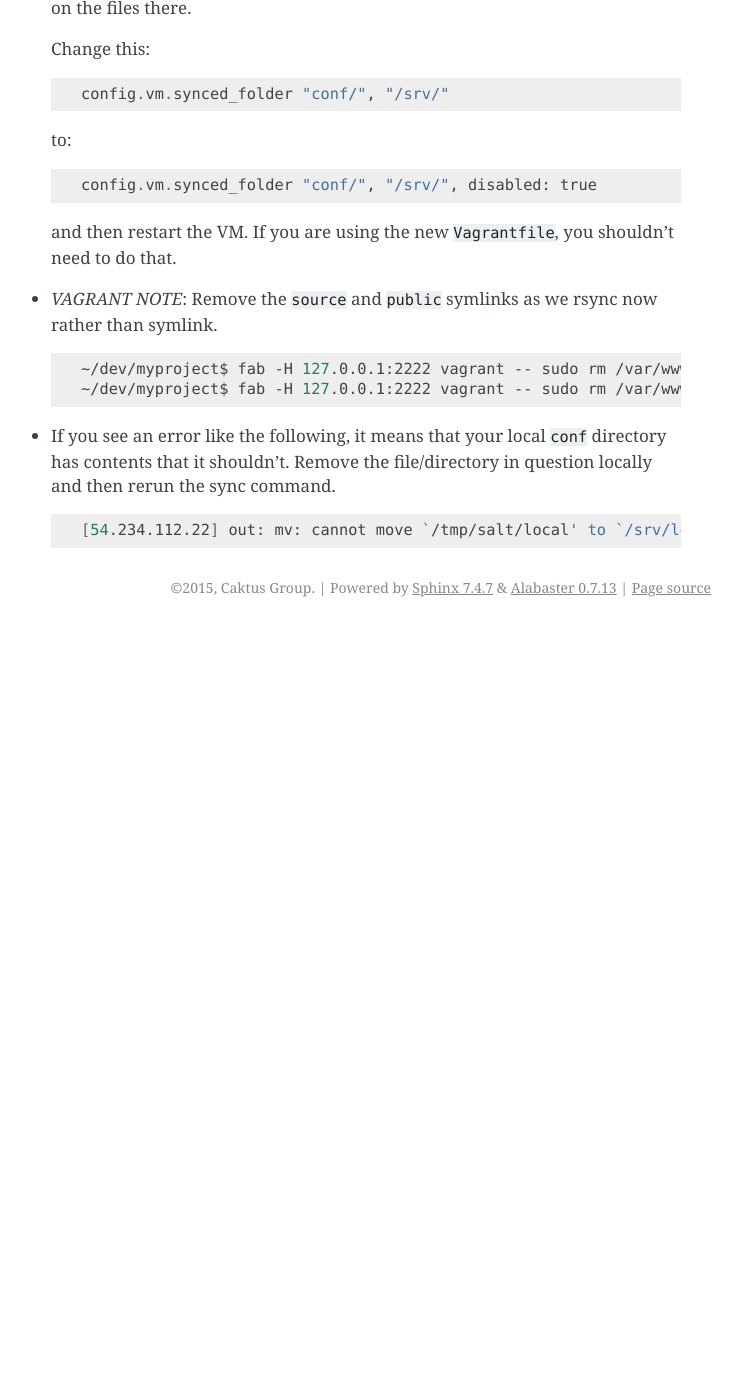
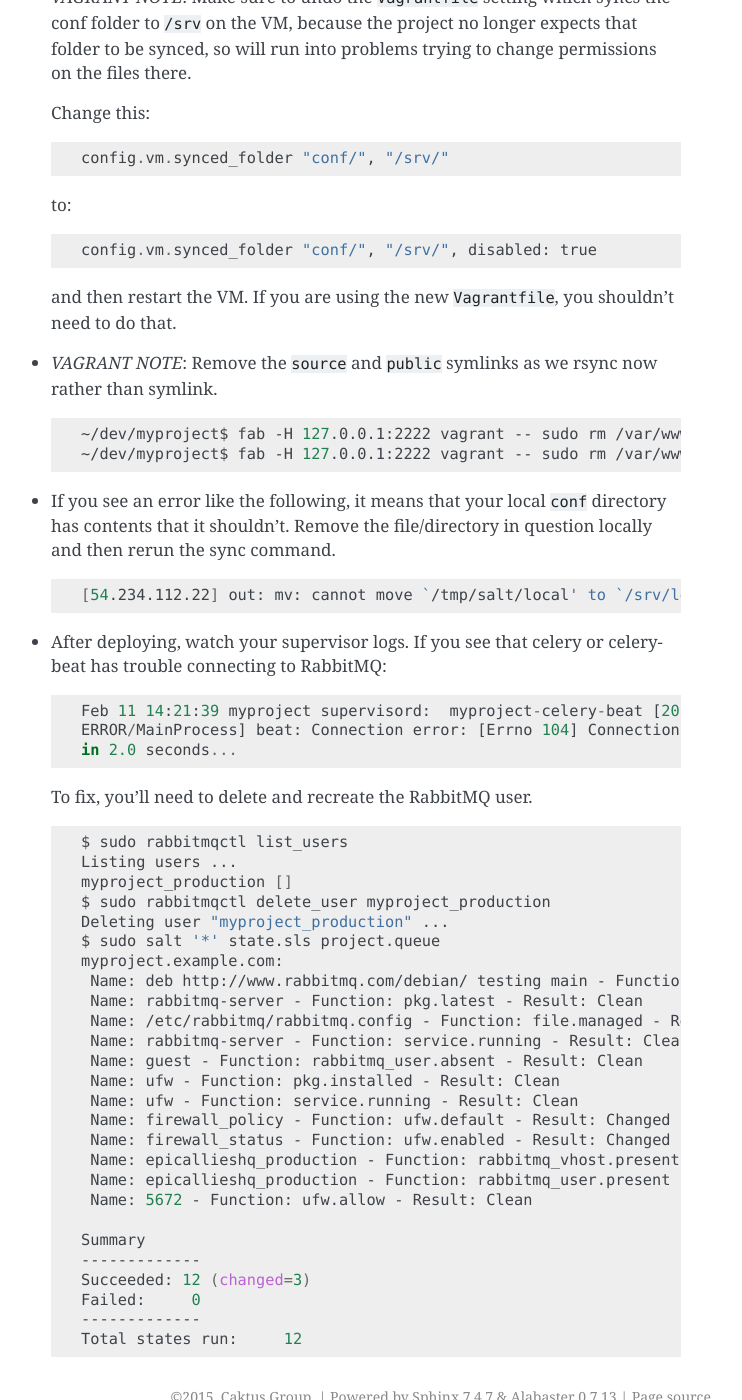
Before and after one commit to caktus/guidebook, a Sphinx documentation site: the page built from source/margarita/upgrading.rst, in a window 1280 px wide and 1400 px high, scrolled down 12205 px. Shown: the whole window, without its empty margins (399-1141 px from the left). Built offline with Sphinx 7.4.7, drawn with Linux system fonts in a browser that asks for light colours; before the commit the page ends 12832 px from its top, so only the background shows below that; some of the changed text lies outside the part shown.

Commit message:
Add tips about a common upgrade issue

```diff
--- a/source/margarita/upgrading.rst
+++ b/source/margarita/upgrading.rst
@@ -464,6 +464,9 @@ Deploy!!!
 
 And of course that worked! If not, let us know so we can help.
 
+Keep a close eye on your logs (especially the supervisord ones). If you see celery having difficulty
+connection to RabbitMQ, see the :ref:`Troubleshooting <troubleshooting>` section below.
+
 
 .. _encrypt-secrets:
 
@@ -621,3 +626,41 @@ we're not sure.
   .. code-block:: bash
 
      [54.234.112.22] out: mv: cannot move `/tmp/salt/local' to `/srv/local': Directory not empty
+
+* After deploying, watch your supervisor logs. If you see that celery or celery-beat has trouble
+  connecting to RabbitMQ::
+
+     Feb 11 14:21:39 myproject supervisord:  myproject-celery-beat [2016-02-11 14:21:39,811:
+     ERROR/MainProcess] beat: Connection error: [Errno 104] Connection reset by peer. Trying again
+     in 2.0 seconds...
+
+  To fix, you'll need to delete and recreate the RabbitMQ user.
+
+  .. code-block:: bash
+
+     $ sudo rabbitmqctl list_users
+     Listing users ...
+     myproject_production []
+     $ sudo rabbitmqctl delete_user myproject_production
+     Deleting user "myproject_production" ...
+     $ sudo salt '*' state.sls project.queue
+     myproject.example.com:
+      Name: deb http://www.rabbitmq.com/debian/ testing main - Function: pkgrepo.managed - Result: Clean
+      Name: rabbitmq-server - Function: pkg.latest - Result: Clean
+      Name: /etc/rabbitmq/rabbitmq.config - Function: file.managed - Result: Clean
+      Name: rabbitmq-server - Function: service.running - Result: Clean
+      Name: guest - Function: rabbitmq_user.absent - Result: Clean
+      Name: ufw - Function: pkg.installed - Result: Clean
+      Name: ufw - Function: service.running - Result: Clean
+      Name: firewall_policy - Function: ufw.default - Result: Changed
+      Name: firewall_status - Function: ufw.enabled - Result: Changed
+      Name: epicallieshq_production - Function: rabbitmq_vhost.present - Result: Clean
+      Name: epicallieshq_production - Function: rabbitmq_user.present - Result: Changed
+      Name: 5672 - Function: ufw.allow - Result: Clean
+
+     Summary
+     -------------
+     Succeeded: 12 (changed=3)
+     Failed:     0
+     -------------
+     Total states run:     12
```
Also changed, not shown: other parts of source/margarita/upgrading.rst (+2 -0 lines).
